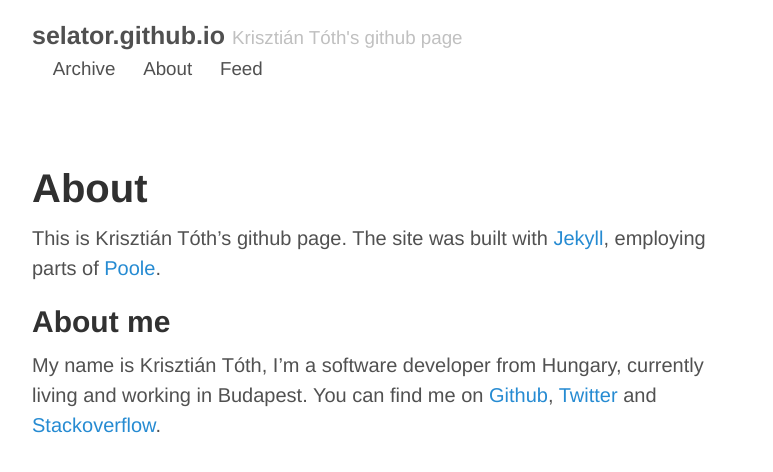
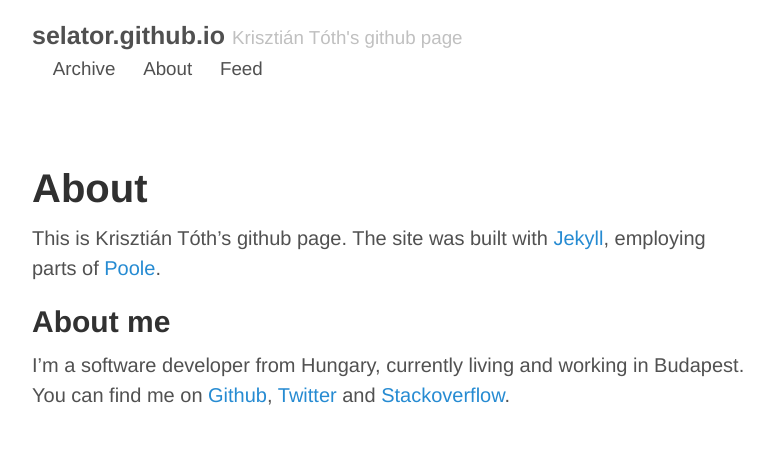
Before and after one commit to selator/selator.github.io, a Jekyll site: the page built from about.md, in a window 1280 px wide. Shown: the top 472 px of the page, without its empty margins (248-1021 px from the left). Built offline with Jekyll 4.4.1, drawn with Linux system fonts in a browser that asks for light colours; Markdown is read by kramdown in place of the engine named in the settings.

Commit message:
Mod: About

```diff
--- a/about.md
+++ b/about.md
@@ -7,7 +7,7 @@ This is {{ site.tagline }}.
 The site was built with <a href="http://jekyllrb.com">Jekyll</a>, employing parts of <a href="http://getpoole.com/">Poole</a>.
 
 <h2>About me</h2>
-My name is Krisztián Tóth, I'm a software developer from Hungary, currently living and working in Budapest.
+I'm a software developer from Hungary, currently living and working in Budapest.
 You can find me on
 <a href="https://github.com/selator">Github</a>,
 <a href="https://twitter.com/selator">Twitter</a> and
```
